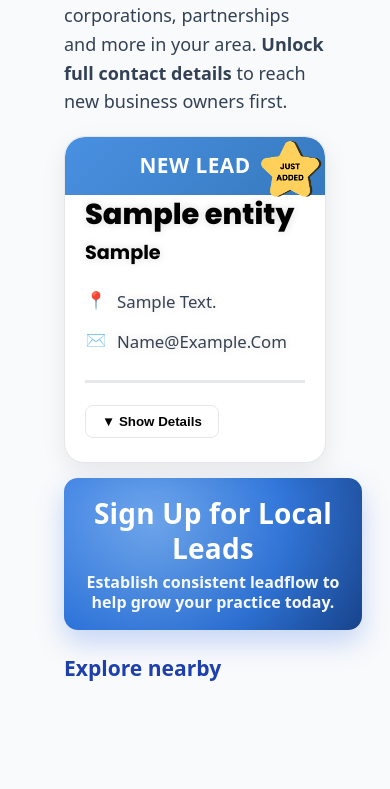
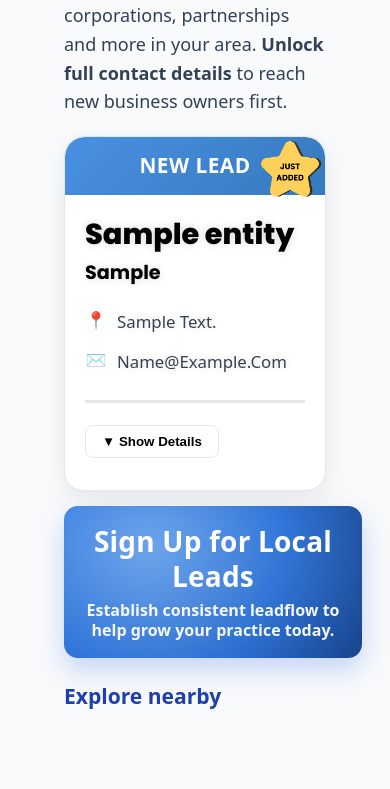
Before and after one commit to rileygiauque/mybusinessleadfinder, a Flask app: template nbp/templates/nb_page.html in a window 390 px wide. Shown: the part 672-1461 px from the top of the page. Before the commit the page ends 1353 px from the top, so only its background shows below. Run offline with Flask 3, Linux system fonts and the light colour scheme; tables that the repository leaves empty hold one stand-in row (values such as "Sample post"); the template is opened without the code that fills it: values that come from a table or form of the project are taken from there, most other values are stand-ins (such as "Sample title", 1, 10 or a date in 2020); parts of the project's set-up code (start-up, migrations or seed data) failed here and were passed over; some web fonts are replaced.

Commit message:
Update nb_page.html

```diff
--- a/nbp/templates/nb_page.html
+++ b/nbp/templates/nb_page.html
@@ -167,13 +167,15 @@ body{
 /* ===== Card grid ===== */
 .nbp-cards{ margin-top:16px; }
 .nbp-card-grid{
-  display:grid;
+  display: grid;
   grid-template-columns: 1fr;
-  gap:24px;
-  list-style:none;
-  padding:0;
-  margin:0;
+  gap: 24px;
+  list-style: none;
+  padding: 0;
+  margin: 0;
+  width: 100%;
 }
+
 /* Make fields use two columns on larger screens to take advantage of full width */
 @media (min-width: 900px){
   .nbp-fields{
@@ -191,9 +193,11 @@ body{
   border: 1px solid #e5e7eb;
   border-radius: 48px;
   box-shadow: 0 8px 24px rgba(0,0,0,0.08);
-  padding: 56px 62px;  /* Desktop: lots of padding */
+  padding: 56px 62px;
   transition: transform .15s ease, box-shadow .15s ease;
   overflow: hidden;
+  width: 100%;
+  box-sizing: border-box;
 }
 
 .nbp-card:hover{
@@ -201,17 +205,18 @@ body{
   box-shadow: 0 12px 32px rgba(0,0,0,0.12);
 }
 
-/* Mobile: normal padding */
+/* Tablet */
 @media (max-width: 900px){
   .nbp-card{
-    padding: 32px 24px;  /* Comfortable mobile padding */
+    padding: 40px 28px;
     border-radius: 24px;
   }
 }
 
+/* Mobile */
 @media (max-width: 640px){
   .nbp-card{
-    padding: 24px 20px;  /* Even tighter on small phones */
+    padding: 32px 20px;
     border-radius: 20px;
   }
 }
@@ -491,8 +496,19 @@ body{
   .nbp-detailgrid li{ grid-template-columns: 140px 1fr; } /* slightly narrower labels */
 }
 
-/* Optional: let the outer container breathe less so the card feels “full” */
-.container{ max-width: 1200px; } /* widen page so card can breathe */
+.container {
+  max-width: 1200px;
+  margin: 0 auto;
+  padding: 0 20px;
+  width: 100%;
+  box-sizing: border-box;
+}
+
+@media (max-width: 640px) {
+  .container {
+    padding: 0 16px;
+  }
+}
 
 .nbp-type{
   font-family: 'Poppins', sans-serif;
@@ -831,18 +847,18 @@ body.paywalled[data-jur-kind="county"] .nbp-card:nth-child(n+2) .nx-obscure {
 
 /* Add top padding to card content when banner is present */
 .nbp-card.has-new-lead-banner {
-  padding-top: 90px;
+  padding-top: 110px;
 }
 
 @media (max-width: 900px) {
   .nbp-card.has-new-lead-banner {
-    padding-top: 70px;
+    padding-top: 90px;
   }
 }
 
 @media (max-width: 640px) {
   .nbp-card.has-new-lead-banner {
-    padding-top: 60px;
+    padding-top: 80px;
   }
 }
 
```
